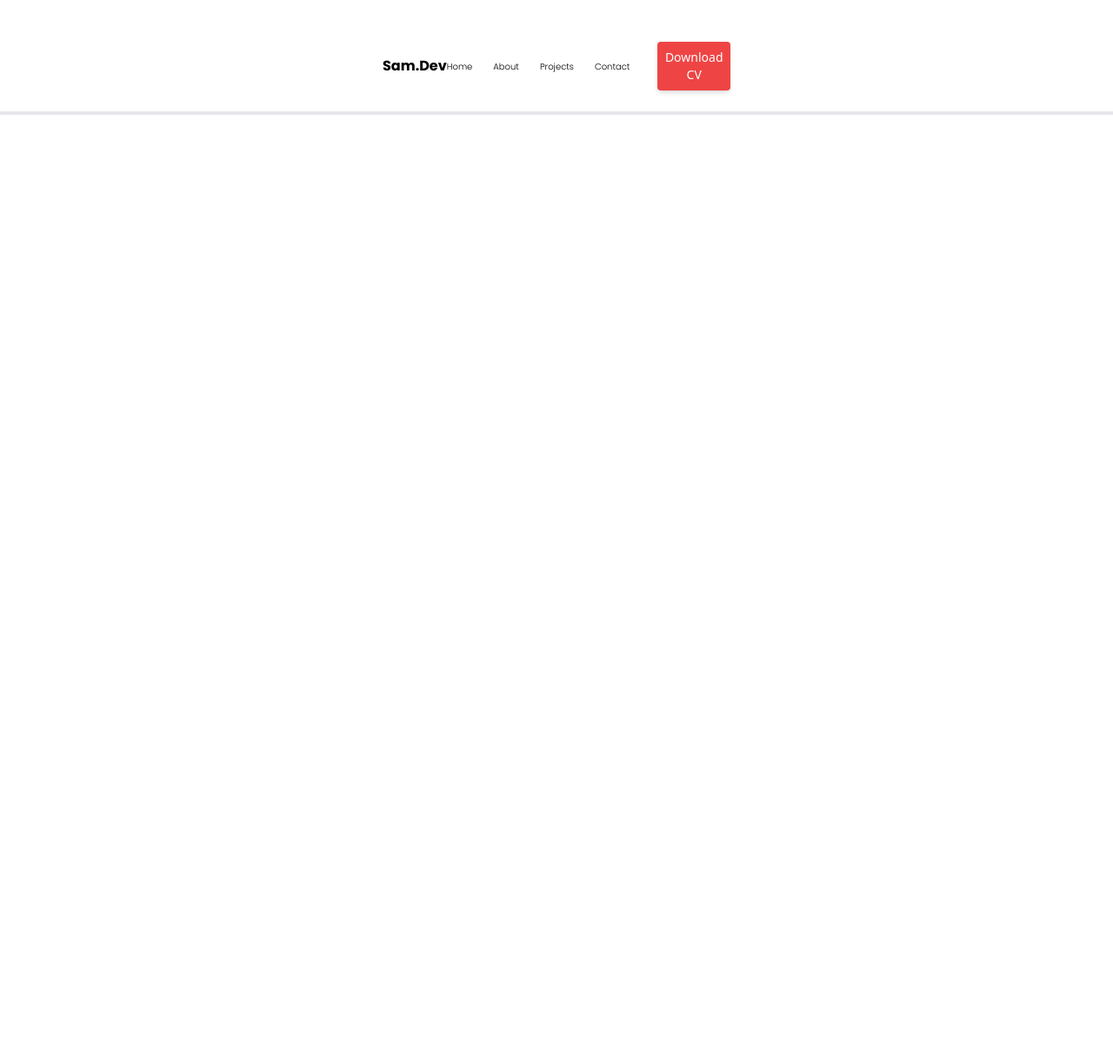
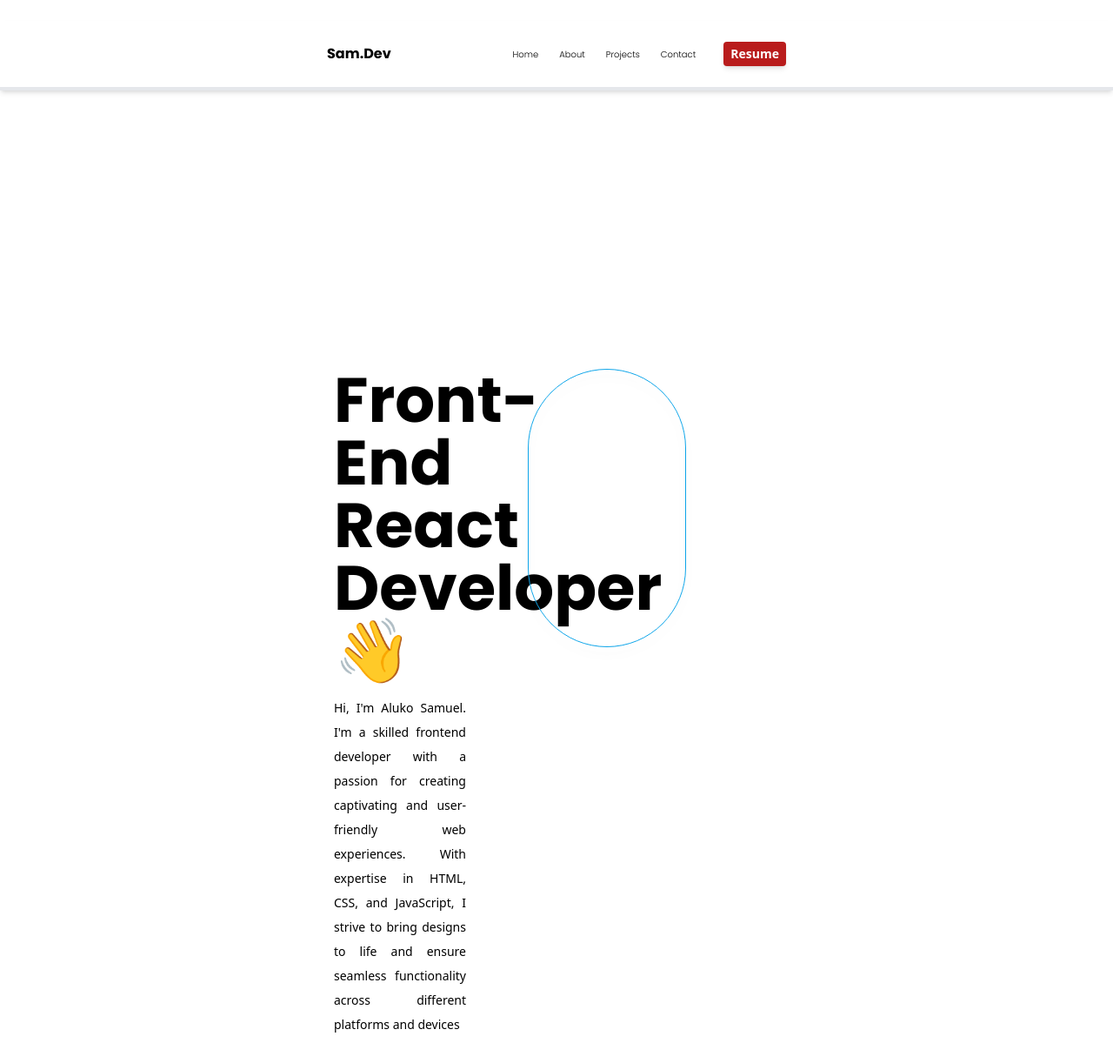
Before and after one commit to intellect-sam/myPortfolio, a React (Vite) app: page / in a window 1280 px wide. Shown: the top 1222 px of the page at 87% size. Before the commit the page ends 800 px from the top, so only its background shows below. Built offline with nearby package versions, Linux system fonts and the light colour scheme.

Commit message:
Hero page

```diff
--- a/index.html
+++ b/index.html
@@ -7,7 +7,7 @@
     <title>Aluko Samuel | Front-End Engineer</title>
     <link rel="preconnect" href="https://fonts.googleapis.com">
     <link rel="preconnect" href="https://fonts.gstatic.com" crossorigin>
-    <link href="https://fonts.googleapis.com/css2?family=Poppins:wght@100;200;300;400;500;700&family=Source+Sans+3:wght@400;600;700&display=swap" rel="stylesheet">
+    <link href="https://fonts.googleapis.com/css2?family=Mulish:wght@300;400&family=Poppins:wght@100;200;300;400;500;700&family=Source+Sans+3:wght@400;600;700&display=swap" rel="stylesheet">
   </head>
   <body>
     <div id="root"></div>
--- a/src/App.jsx
+++ b/src/App.jsx
@@ -3,17 +3,15 @@ import { Navbar, Hero } from "./components";
 
 const App = () => (
   <div className="overflow-hidden bg-white ">
-    <div className="px-16 border-b-4 shadow-xl border-white-500">
+    <div className="border-b-4 shadow-md border-white-500">
       <div>
         <Navbar />
       </div>
     </div>
 
-    {/* <div className={`bg-primary ${styles.flexStart}`}>
-      <div className={`${styles.boxWidth}`}>
+    <div className="">
         <Hero />
-      </div>
-    </div> */}
+    </div>
 
     {/* <div className={`bg-primary ${styles.paddingX} ${styles.flexCenter}`}>
       <div className={`${styles.boxWidth}`}>
--- a/src/components/Hero.jsx
+++ b/src/components/Hero.jsx
@@ -1,9 +1,24 @@
-import React from "react"
-
-
 const Hero = () => {
   return (
-    <div>Hero</div>
+    <section className="flex justify-between w-11/12 gap-5 md:px-96 py-80" >
+
+      <div className="w-1/2">
+        <div className="font-bold text-7xl font-pop">
+          Front-End React Developer👋
+        </div>
+        <p className="w-3/4 py-4 text-sm font-light leading-loose text-justify">
+          Hi, I'm Aluko Samuel. I'm a skilled frontend developer with a passion for creating captivating and user-friendly web experiences.
+          With expertise in HTML, CSS, and JavaScript,
+          I strive to bring designs to life and ensure seamless functionality across different platforms and devices
+        </p>
+      </div>
+      <div className="border rounded-full drop-shadow-xl w-80 h-80 border-sky-500">
+        <div className="border-s-4">
+
+        </div>
+
+      </div>
+    </section>
   )
 }
 
--- a/src/components/Navbar.jsx
+++ b/src/components/Navbar.jsx
@@ -28,8 +28,8 @@ const Navbar = () => {
           </ul>
           <div className="justify-end">
 
-              <button className="justify-end px-2 py-2 text-sm font-light text-white bg-red-500 rounded shadow-md hover:bg-blue-700">
-                Download CV
+              <button className="justify-end px-2 py-1 text-sm font-bold text-white bg-red-700 rounded shadow-md hover:bg-blue-700">
+                Resume
               </button>
 
           </div>
--- a/tailwind.config.js
+++ b/tailwind.config.js
@@ -7,7 +7,8 @@ export default {
   theme: {
     extend: {
       fontFamily: {
-        pop: "'Poppins', sans-serif"
+        pop: "'Poppins', sans-serif",
+        mul: "'Mulish', sans-serif"
       }
     },
   },
```
